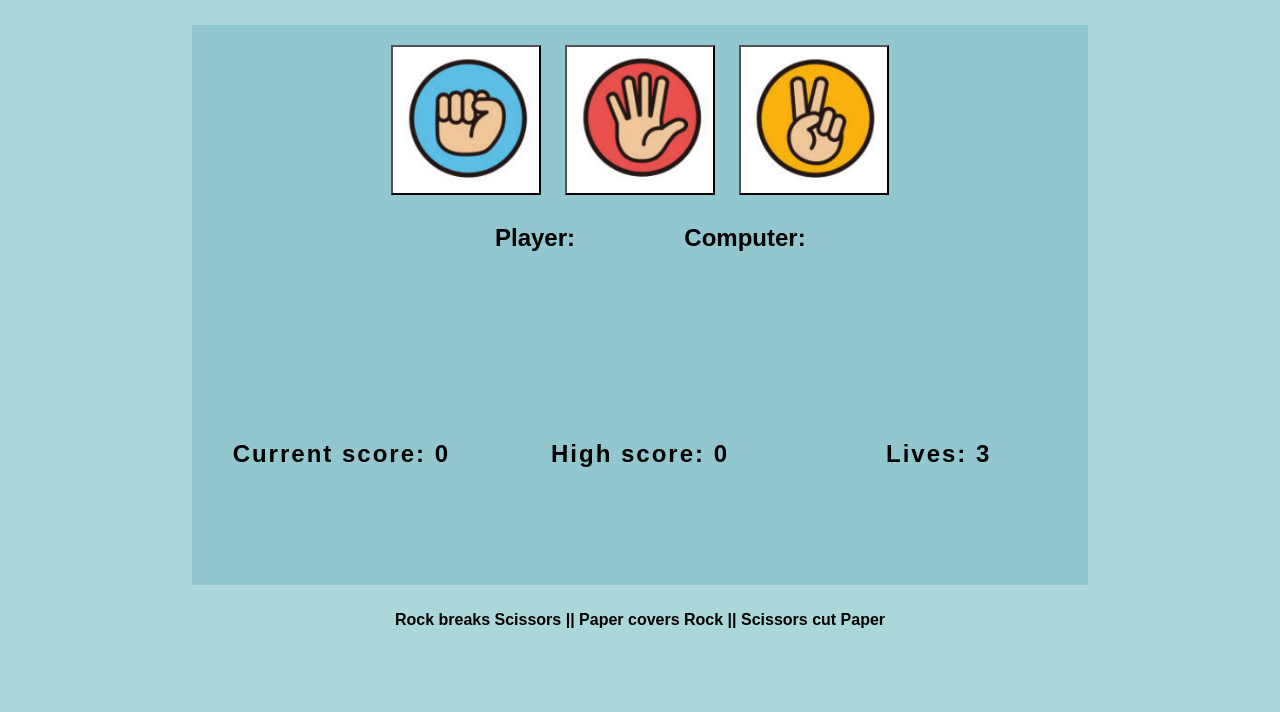
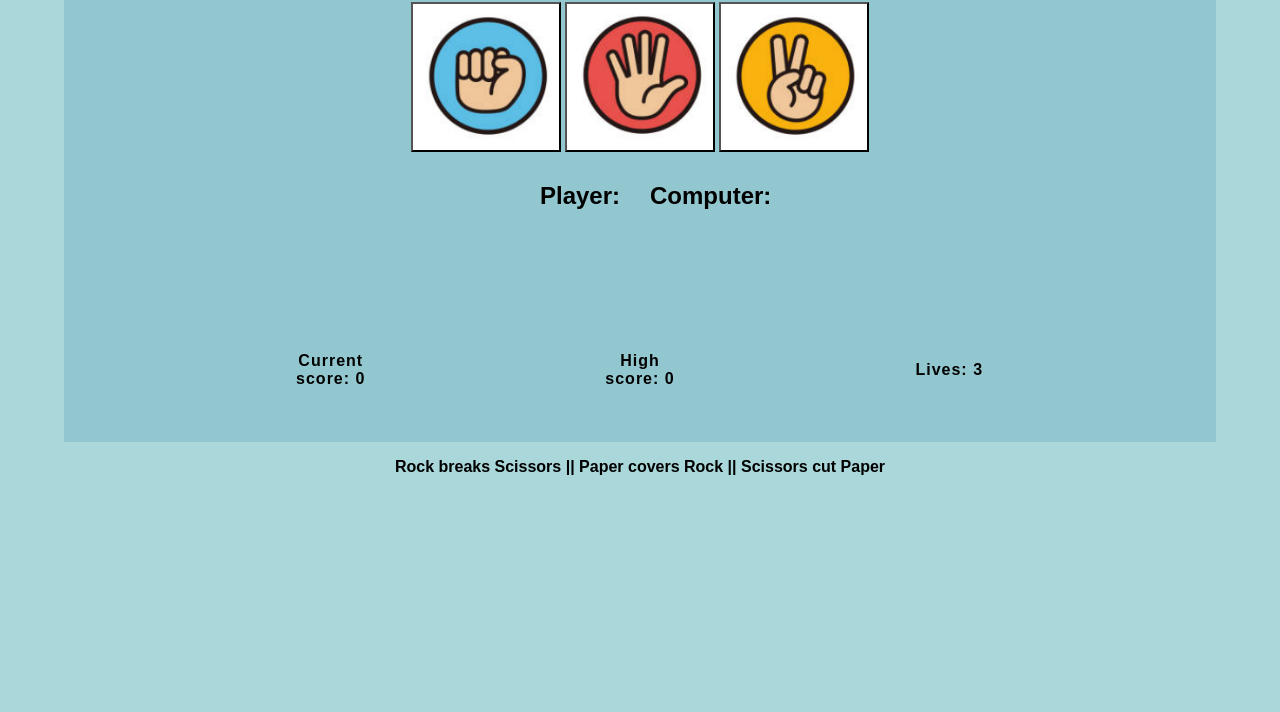
Before and after one commit to DanParkinson/project-2-rps, a plain HTML site: page index.html in a window 1280 px wide. Shown: the part 88-800 px from the top of the page. Drawn offline with Linux system fonts and the light colour scheme.

Commit message:
Updated css media queries

```diff
--- a/assets/css/style.css
+++ b/assets/css/style.css
@@ -1,6 +1,10 @@
 /* ---------- General Styles */
 main {
     flex: 1 0 auto;
+}
+
+header {
+    height:15vh;
 }
 
 body {
@@ -11,6 +15,7 @@ body {
     display: flex;
     flex-direction: column;
     text-align: center;
+    padding-bottom: 0;
 }
 
 .heading {
@@ -20,8 +25,8 @@ body {
 
 #gamearea {
     background-color: #92C7CF;
-    width: 80%;
-    height: 60vh;
+    width: 90%;
+    height: 45vh;
     margin: auto;
 }
 
@@ -89,9 +94,9 @@ body {
 #scorearea {
     display: flex;
     flex-direction: row;
-    justify-content: center;
+    justify-content: space-evenly;
     align-items: center;
-    width: 80%;
+
     margin: auto;
 }
 
@@ -101,6 +106,12 @@ body {
     margin: 5px;
     margin-top: 30px;
     width: 75px;
+}
+
+footer {
+    margin-top: 10px;
+    width: 90%;
+    margin: auto;
 }
 
 /* ---------- result color changes */
@@ -130,106 +141,47 @@ body {
     background-color: white;
 }
 
-footer {
-    margin-top: 10px;
-}
-
 /* --------- Media queries smaller than 400px */
 
 @media (max-width: 400px) {
-    .heading {
-        font-size: 3rem;
+
+    header {
+        height: 20vh;
     }
 
     #gamearea {
-        height: 50vh;
+        height:380px;
     }
 
-    .controls {
-        width: 80px;
-        height: 80px;
+}
+
+/* --------- Media queries bigger than 768px */
+@media (min-width: 540px) {
+    header {
+        height:20vh;
     }
 
-    #playerchoice,
-    #computerchoice {
-        width: 80px;
-        height: 150px;
+    #gamearea {
+        height:380px;
     }
 
-    #playerchoice h2,
-    #computerchoice h2 {
-        font-size: 1rem;
-    }
-
-    #scorearea p {
-        letter-spacing: 1px;
-        font-size: 0.75rem;
-        margin: 5px;
-        width: 75px;
-    }
 }
 
 /* --------- Media queries bigger than 768px */
 @media (min-width: 768px) {
-    .heading {
-        font-size: 3.5rem;
+
+    header {
+        height:10vh;
     }
 
     .controls {
-        width: 100px;
-        height: 100px;
-        margin: 10px;
+        background-color: white;
+        width: 150px;
+        height: 150px;
+        cursor: pointer;
     }
 
-    #playerchoice,
-    #computerchoice {
-        width: 100px;
-        height: 150px;
-    }
-
-    #scorearea p {
-        letter-spacing: 0.5px;
-        font-size: 1rem;
-        margin: 5px;
-        width: 80%;
-        padding-top: 20px;
+    #gamearea {
+        height:450px;
     }
 }
-
-/* --------- Media queries bigger than 1024px */
-@media (min-width: 1024px) {
-    #heading {
-        margin-top: 10px;
-    }
-    #gamearea {
-        height: 70vh;
-        width: 70%
-    }
-
-    .controls {
-        width: 150px;
-        height: 150px;
-        margin: 10px;
-    }
-
-    #playerchoice,
-    #computerchoice {
-        width: 150px;
-        height: 150px;
-    }
-
-    #choicearea div {
-        padding: 0 30px;
-    }
-
-    #scorearea {
-        width: 100%;
-    }
-
-    #scorearea p {
-        letter-spacing: 2px;
-        font-size: 1.5rem;
-        margin: 5px;
-        padding-top: 80px;
-    }
-}
```
